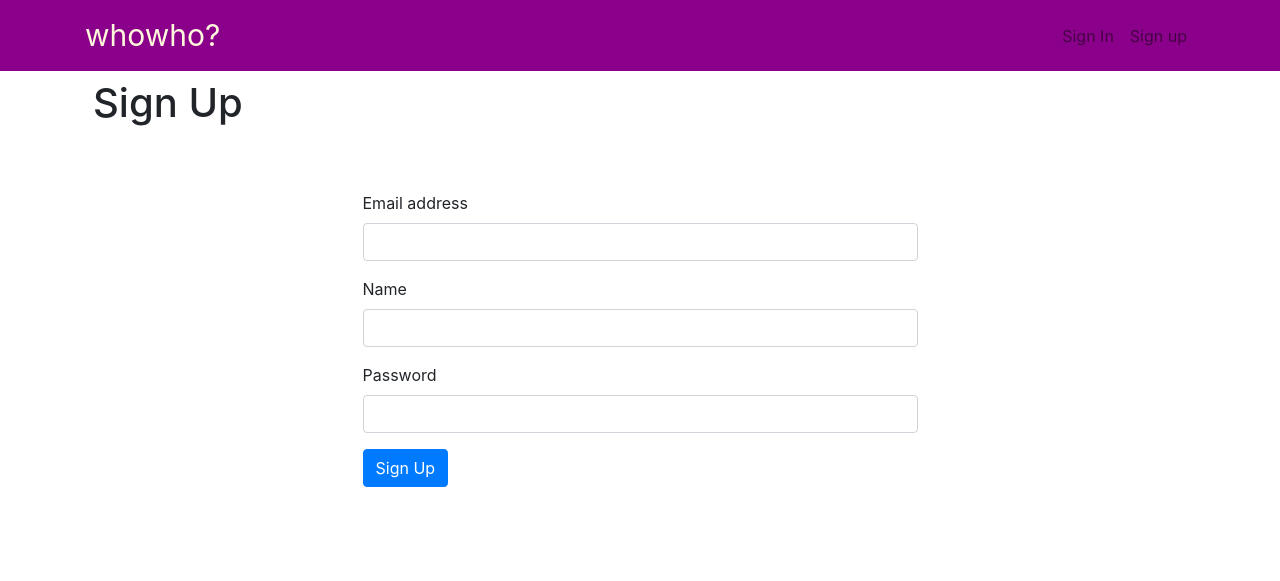
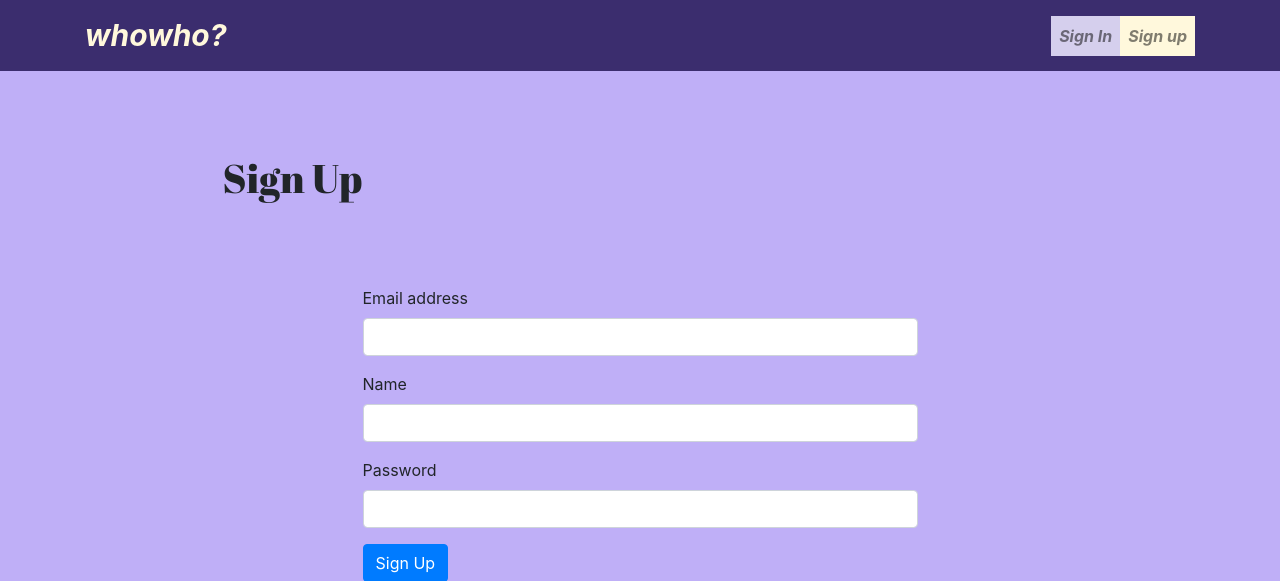
Before and after one commit to Exe113nt/flask_auth_template, a Flask app: page /signup in a window 1280 px wide. Shown: the top 581 px of the page. Run offline with Flask 2, Linux system fonts and the light colour scheme.

Commit message:
dvoinaya krasota

```diff
--- a/app/templates/base.html
+++ b/app/templates/base.html
@@ -6,15 +6,18 @@
     <meta http-equiv="X-UA-Compatible" content="IE=edge">
     <meta name="viewport" content="width=device-width, initial-scale=1">
     <title>friedco</title>
+    <link rel="preconnect" href="https://fonts.googleapis.com">
+    <link rel="preconnect" href="https://fonts.gstatic.com" crossorigin>
+    <link href="https://fonts.googleapis.com/css2?family=Abril+Fatface&display=swap" rel="stylesheet">
     <link rel="stylesheet" href="https://cdn.jsdelivr.net/npm/bootstrap@4.4.1/dist/css/bootstrap.min.css" integrity="sha384-Vkoo8x4CGsO3+Hhxv8T/Q5PaXtkKtu6ug5TOeNV6gBiFeWPGFN9MuhOf23Q9Ifjh" crossorigin="anonymous">
 </head>
 <body>
     <header>
 
 
-        <nav class="navbar navbar-expand-sm navbar-light  main-nav" style="background-color: #8B008B;">
+        <nav class="navbar navbar-expand-sm navbar-light  main-nav" style="background-color: #3B2D6E">
                 <div class="container">
-                    <a class="navbar-brand" style= "font-size: 30px; color: cornsilk;" href="{{url_for('main.index')}}">whowho?</a>
+                    <a class="navbar-brand" style= "font-size: 30px; color: cornsilk; font-weight: bold; font-style: italic;" href="{{url_for('main.index')}}">whowho?</a>
 
                     <ul class="nav navbar-nav">
                         {% if current_user.is_authenticated %}
@@ -27,10 +30,10 @@
                         {% endif %}
                         {% if not current_user.is_authenticated %}
                         <li class="nav-item">
-                            <a class="nav-link" href="{{url_for('auth.login')}}">Sign In</a>
+                            <a class="nav-link" style = "background-color: #D5CFED; font-weight: bold; font-style: italic;" href="{{url_for('auth.login')}}">Sign In</a>
                         </li>
                         <li class="nav-item">
-                            <a class="nav-link" href="{{url_for('auth.signup')}}">Sign up</a>
+                            <a class="nav-link" href="{{url_for('auth.signup')}}" style = "background-color: cornsilk; font-weight: bold; font-style: italic">Sign up</a>
                         </li>
                         {% endif %}
                     </ul>
--- a/app/templates/index.html
+++ b/app/templates/index.html
@@ -1,8 +1,8 @@
 {% extends "base.html" %}
 
 {% block content %}
-<body style= "background-color: #DDA0DD;"></body>
-<h1 class="title" style="margin-top: 10%; padding: 20px; font-size: 50px; color: #BC8F8F">
+<body style= "background-color: #BFAFF7;"></body>
+<h1 class="title" style="margin-top: 10%; padding: 20px; font-size: 50px; color: #3F3075; font-family: 'Abril Fatface', cursive;">
   Remember anything about your friends?
 </h1>
 <h2 class="subtitle" style="padding: 20px; font-style: italic; font-weight: lighter;">
--- a/app/templates/signup.html
+++ b/app/templates/signup.html
@@ -2,7 +2,7 @@
 
 {% block content %}
 <div class="d-flex justify-content-between p-2">
-    <h1>Sign Up</h1>
+    <h1 style= "font-family: 'Abril Fatface', cursive; margin-top: 5%; margin-left: 10%; padding: 20px">Sign Up</h1>
 </div>
         {% with messages = get_flashed_messages() %}
 {% if messages %}
@@ -11,6 +11,7 @@
     </div>
 {% endif %}
 {% endwith %}
+<body style= "background-color: #BFAFF7;">
 <form method="POST" action="/signup" class="w-50 m-auto pt-5">
         <div class="form-group">
           <label for="exampleInputEmail1">Email address</label>
@@ -18,7 +19,7 @@
         </div>
         <div class="form-group">
             <label for="exampleInputPassword1">Name</label>
-            <input type="password" class="form-control" id="exampleInputPassword1" name="name">
+            <input type="text" class="form-control" id="exampleInputPassword1" name="name">
           </div>
         <div class="form-group">
           <label for="exampleInputPassword1">Password</label>
@@ -27,5 +28,5 @@
 
         <button type="submit" class="btn btn-primary">Sign Up</button>
         </form>
-
+</body>
 {% endblock %}
--- a/requirements.txt
+++ b/requirements.txt
@@ -1,4 +1,5 @@
 alembic==1.7.7
+altgraph==0.17.2
 certifi==2021.10.8
 charset-normalizer==2.0.12
 click==8.1.2
@@ -7,6 +8,7 @@ Flask==2.1.1
 Flask-Login==0.6.0
 Flask-Migrate==3.1.0
 Flask-SQLAlchemy==2.5.1
+future==0.18.2
 greenlet==1.1.2
 idna==3.3
 importlib-metadata==4.11.3
@@ -14,6 +16,10 @@ itsdangerous==2.1.2
 Jinja2==3.1.1
 Mako==1.2.0
 MarkupSafe==2.1.1
+pefile==2021.9.3
+pyinstaller==5.0
+pyinstaller-hooks-contrib==2022.4
+pywin32-ctypes==0.2.0
 requests==2.27.1
 SQLAlchemy==1.4.35
 urllib3==1.26.9
```
